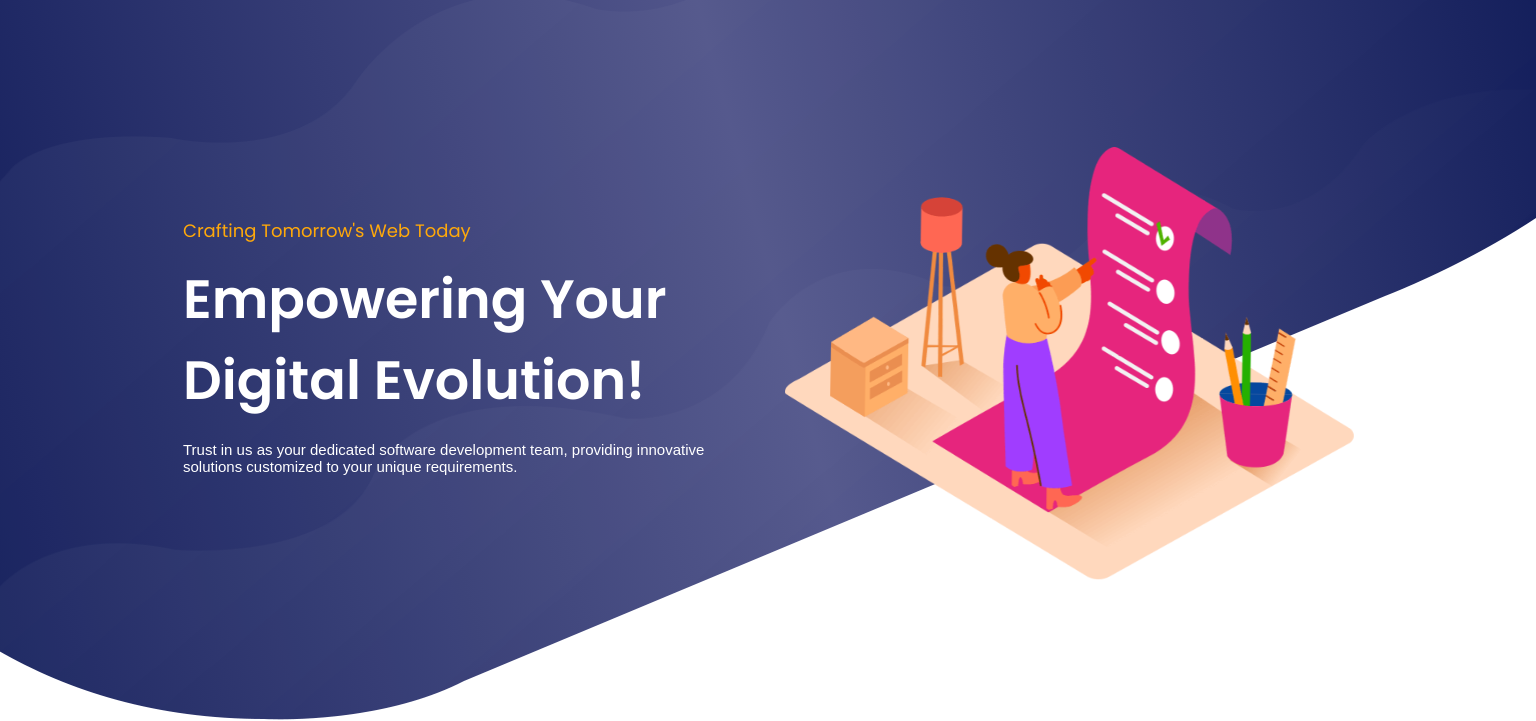
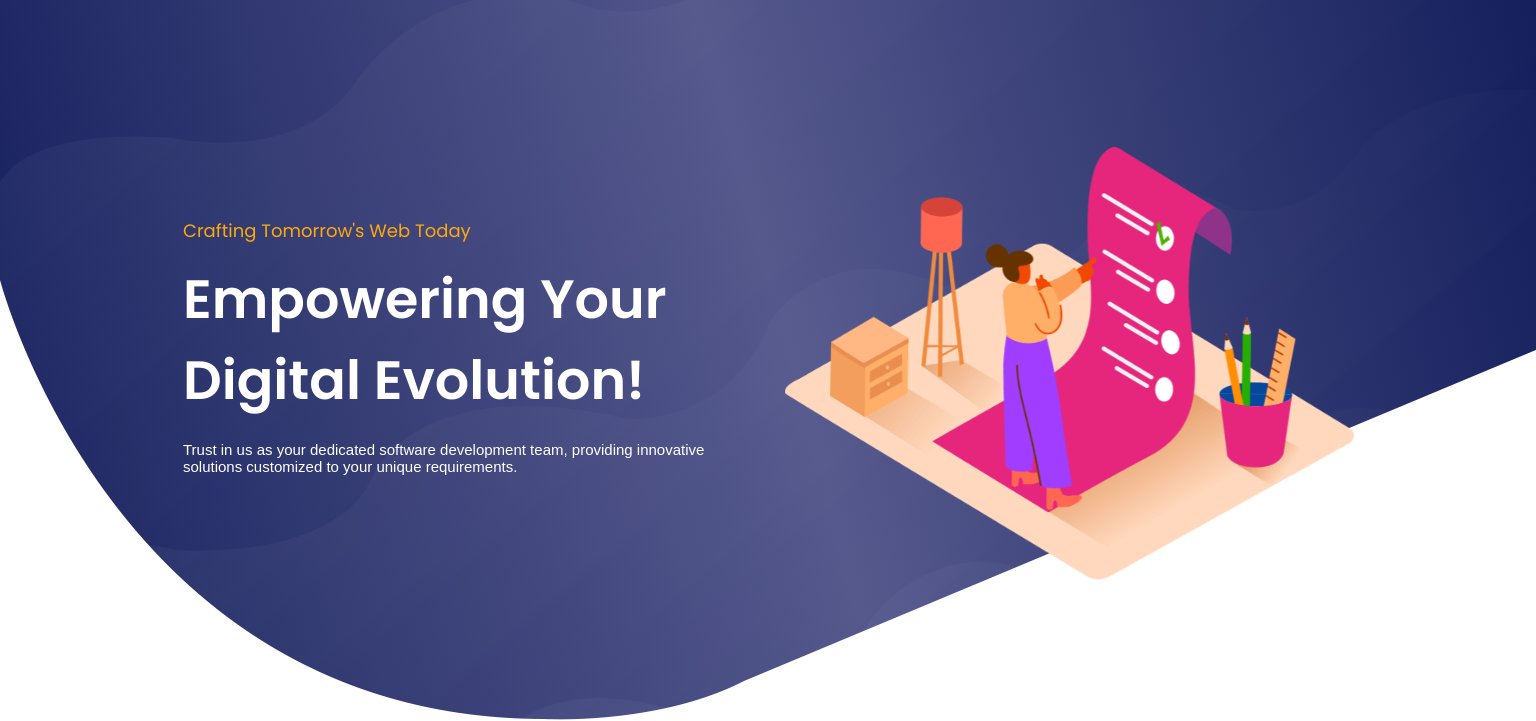
Before and after one commit to meanMonk/yu-site, a website: page index.html in a window 1536 px wide. Shown: the part 69-790 px from the top of the page. Drawn offline with nearby package versions, Linux system fonts and the light colour scheme; a web font is replaced by a local one.

Commit message:
fix: design in large screen

```diff
--- a/assets/css/style.css
+++ b/assets/css/style.css
@@ -1035,7 +1035,15 @@ body {
 }
 
 
+@media (min-width: 1400px) {
+  /**
+   * HERO
+   */
 
+  .hero {
+    background-position: 0px bottom, center, center;
+  }
+}
 
 
 /**
```
